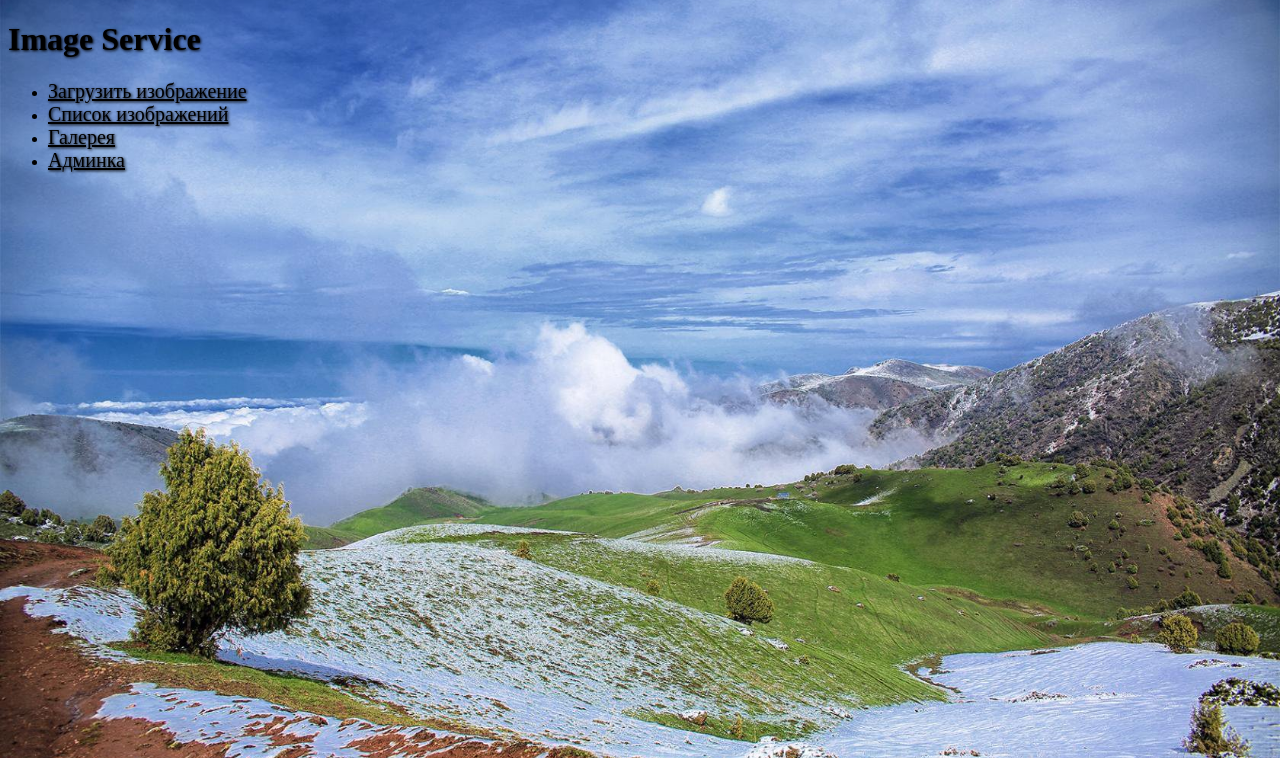
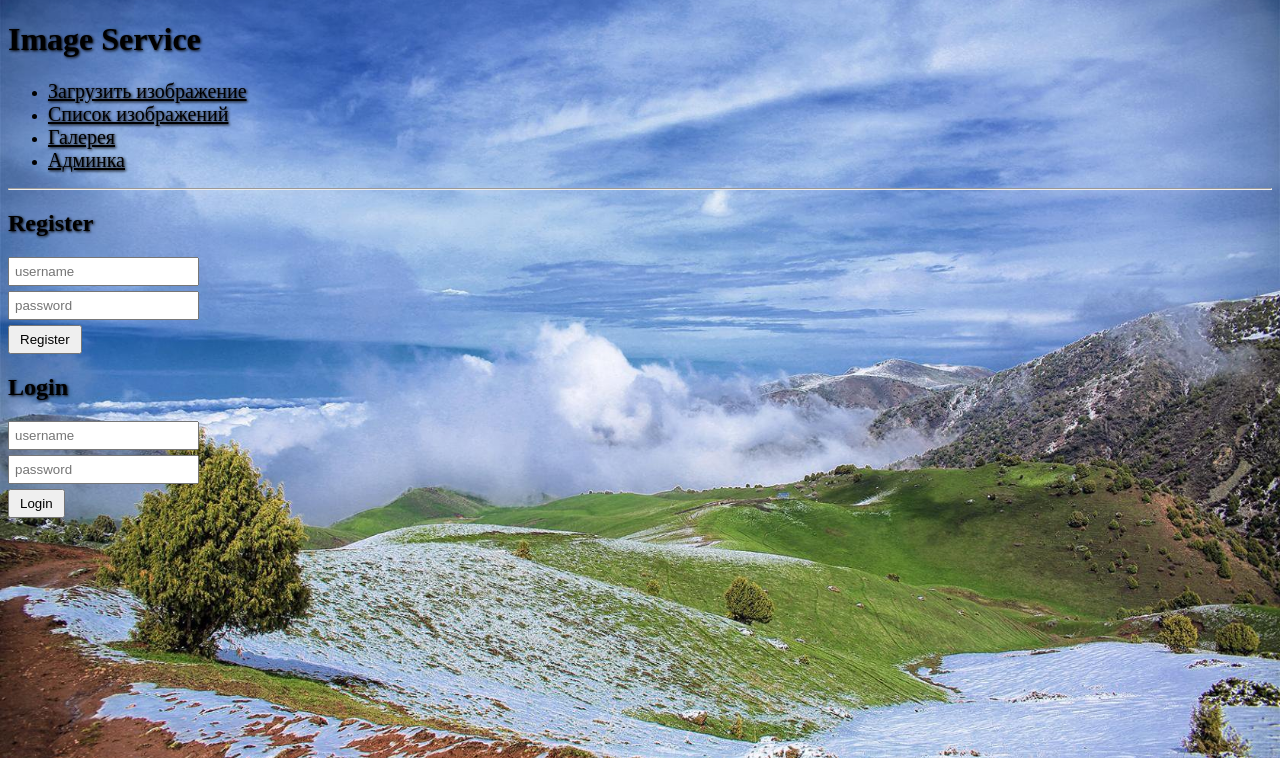
Before and after one commit to Zahar05/DjangoProject_1, a Django app: page / in a window 1280 px wide. Shown: the top 758 px of the page. Run offline with Django 5.2, Linux system fonts and the light colour scheme.

Commit message:
To_Commit_1

```diff
--- a/imageservice/templates/imageservice/home.html
+++ b/imageservice/templates/imageservice/home.html
@@ -22,8 +22,24 @@
             color: black;
             font-size: 20px;
         }
+
+        form {
+            margin: 10px 0;
+        }
+
+        input {
+            display: block;
+            margin: 5px 0;
+            padding: 5px;
+        }
+
+        button {
+            padding: 5px 10px;
+            cursor: pointer;
+        }
     </style>
 </head>
+
 <body>
     <h1>Image Service</h1>
 
@@ -33,24 +49,46 @@
         <li><a href="{% url 'gallery' %}">Галерея</a></li>
         <li><a href="/admin/">Админка</a></li>
     </ul>
+
+    <hr>
+
+    <!-- 🔥 сообщение -->
+    <p style="color: white;">{{ message }}</p>
+
+    <!-- 🔐 AUTH BLOCK -->
+    {% if user.is_authenticated %}
+
+        <p style="color: white;">
+            👤 Logged in as {{ user.username }}
+        </p>
+
+        <form method="post">
+            {% csrf_token %}
+            <input type="hidden" name="action" value="logout">
+            <button type="submit">Logout</button>
+        </form>
+
+    {% else %}
+
+        <h2>Register</h2>
+        <form method="post">
+            {% csrf_token %}
+            <input type="hidden" name="action" value="register">
+            <input name="username" placeholder="username">
+            <input name="password" type="password" placeholder="password">
+            <button type="submit">Register</button>
+        </form>
+
+        <h2>Login</h2>
+        <form method="post">
+            {% csrf_token %}
+            <input type="hidden" name="action" value="login">
+            <input name="username" placeholder="username">
+            <input name="password" type="password" placeholder="password">
+            <button type="submit">Login</button>
+        </form>
+
+    {% endif %}
+
 </body>
 </html>
-
-
-
-<!--<!DOCTYPE html>-->
-<!--<html>-->
-<!--<head>-->
-<!--    <meta charset="UTF-8">-->
-<!--    <title>Image Service</title>-->
-<!--</head>-->
-<!--<body>-->
-<!--    <h1>Image Service</h1>-->
-
-<!--    <ul>-->
-<!--        <li><a href="{% url 'upload_image' %}">Загрузить изображение</a></li>-->
-<!--        <li><a href="{% url 'image_list' %}">Список изображений</a></li>-->
-<!--        <li><a href="/admin/">Админка</a></li>-->
-<!--    </ul>-->
-<!--</body>-->
-<!--</html>-->
--- a/imageservice/urls.py
+++ b/imageservice/urls.py
@@ -10,13 +10,28 @@ from imageservice.views import (
     delete_image,
     ImageViewSet,
     gallery,
+    RegisterView,
+    login_view,
+    logout_view,
 )
+
+from rest_framework_simplejwt.views import (
+    TokenObtainPairView,
+    TokenRefreshView,
+)
+
 
 router = DefaultRouter()
 router.register("api/images", ImageViewSet)
 
 urlpatterns = [
     path('', home, name='home'),
+     path(
+         "api/register/", RegisterView.as_view(),
+         name="register",
+    ),
+    path("login/", login_view, name="login"),
+    path("logout/", logout_view, name="logout"),
     path('upload/', upload_image, name='upload_image'),
     path('images/', image_list, name='image_list'),
     path('image/<int:image_id>/', image_detail, name='image_detail'),
@@ -31,6 +46,8 @@ urlpatterns = [
         gallery,
         name="gallery",
     ),
+    path("api/token/", TokenObtainPairView.as_view(), name="token_obtain_pair"),
+    path("api/token/refresh/", TokenRefreshView.as_view(), name="token_refresh"),
 ]
 
 urlpatterns += router.urls
--- a/imageservice/views.py
+++ b/imageservice/views.py
@@ -7,9 +7,20 @@ from .forms import ImageForm
 from .models import Image
 
 from rest_framework.viewsets import ModelViewSet
-from .serializers import ImageSerializer
 
 from rest_framework.permissions import IsAuthenticatedOrReadOnly
+
+from rest_framework import status
+from rest_framework.response import Response
+from rest_framework.views import APIView
+
+from .serializers import (
+    ImageSerializer,
+    UserRegistrationSerializer,
+)
+
+from django.contrib.auth import authenticate, login, logout
+from django.contrib.auth.models import User
 
 
 logger = logging.getLogger(__name__)
@@ -33,8 +44,41 @@ def download_image(request, image_id):
 
 
 def home(request):
-    logger.info("Home page opened")
-    return render(request, "imageservice/home.html")
+    message = ""
+
+    if request.method == "POST":
+        action = request.POST.get("action")
+
+        if action == "register":
+            username = request.POST.get("username")
+            password = request.POST.get("password")
+
+            if User.objects.filter(username=username).exists():
+                message = "User already exists"
+            else:
+                User.objects.create_user(username=username, password=password)
+                message = "User created successfully"
+
+        elif action == "login":
+            username = request.POST.get("username")
+            password = request.POST.get("password")
+
+            user = authenticate(request, username=username, password=password)
+
+            if user:
+                login(request, user)
+                message = "Logged in successfully"
+            else:
+                message = "Invalid credentials"
+
+        elif action == "logout":
+            logout(request)
+            message = "Logged out"
+
+    return render(request, "imageservice/home.html", {
+        "message": message,
+        "user": request.user
+    })
 
 
 def upload_image(request):
@@ -118,4 +162,46 @@ def gallery(request):
         "imageservice/gallery.html",
         {"images": images}
     )
+
+class RegisterView(APIView):
+    permission_classes = []
+
+    def post(self, request):
+        serializer = UserRegistrationSerializer(
+            data=request.data
+        )
+
+        if serializer.is_valid():
+            serializer.save()
+
+            return Response(
+                {"message": "User created successfully"},
+                status=status.HTTP_201_CREATED
+            )
+
+        return Response(
+            serializer.errors,
+            status=status.HTTP_400_BAD_REQUEST
+        )
 # Create your views here.
+
+def login_view(request):
+    if request.method == "POST":
+        username = request.POST.get("username")
+        password = request.POST.get("password")
+
+        user = authenticate(request, username=username, password=password)
+
+        if user is not None:
+            login(request, user)
+            return redirect("home")
+
+        return render(request, "imageservice/home.html", {
+            "error": "Invalid credentials"
+        })
+
+    return redirect("home")
+
+def logout_view(request):
+    logout(request)
+    return redirect("home")
--- a/requirements.txt
+++ b/requirements.txt
@@ -1,4 +1,4 @@
-Django==6.0.5
+Django==5.1.5
 gunicorn
 psycopg2-binary
 Pillow
```
Also changed, not shown: imageservice/serializers.py (+16 -0 lines), 1 other file.
